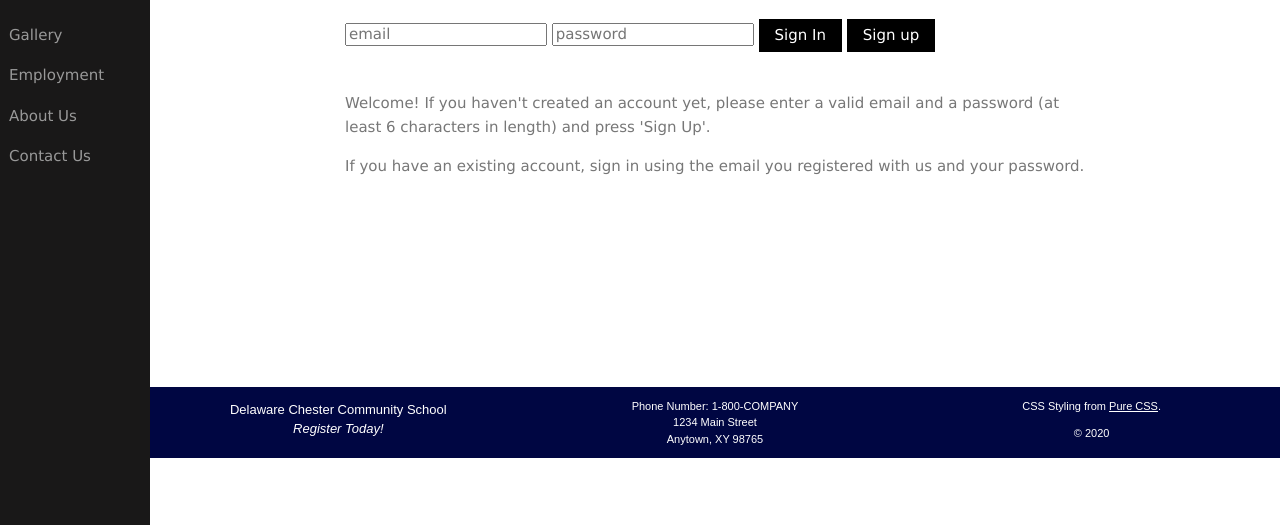
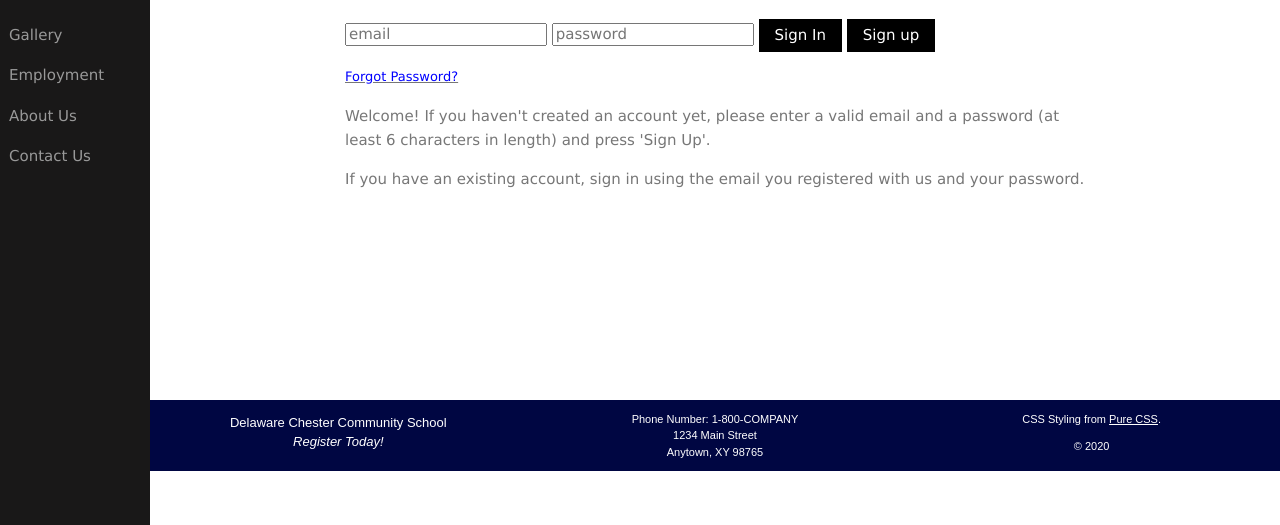
Before and after one commit to dccs-admin/website, a website: page account.html in a window 1280 px wide. Shown: the part 275-800 px from the top of the page. Drawn offline with Linux system fonts and the light colour scheme; no server answers.

Commit message:
Update account.html

```diff
--- a/account.html
+++ b/account.html
@@ -80,7 +80,9 @@
                 <button onclick="signIn()" id="signIn" class="w3-btn w3-black"> Sign In </button>
 
                 <button onclick="signUp()" id="signUp" class="w3-btn w3-black"> Sign up </button>
-                <br><br>
+                <br>
+                <a href="forgetPassword.html"><p style="color: blue; font-size: 13px;">Forgot Password?</p></a>
+
                 <p>Welcome! If you haven't created an account yet, please enter a valid email and a password (at least 6 characters in length) and press 'Sign Up'.</p>
                 <p>If you have an existing account, sign in using the email you registered with us and your password.</p>
             </div>
```
